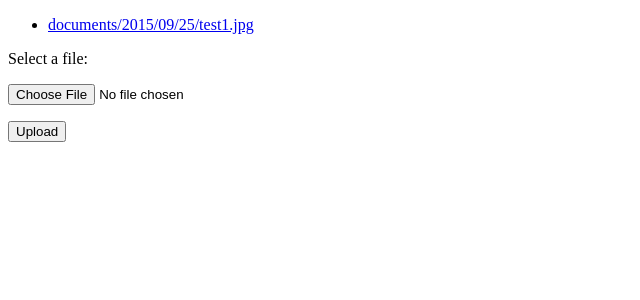
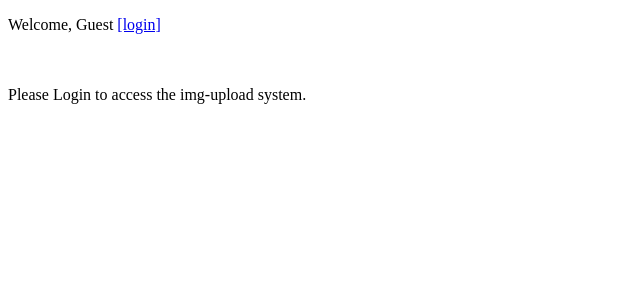
Before and after one commit to nicholasluimy/img-upload, a Django app: page /imgUpload/list/ in a window 1280 px wide. Shown: the top 300 px of the page, without its empty margins (0-640 px from the left). Run offline with Django 3.2, Linux system fonts and the light colour scheme; data comes from the database, SQL or seed files in the repository; both versions use the stored data as it was after the commit.

Commit message:
uploads only allowed if logged in

```diff
--- a/img_upload/imgUpload/templates/list.html
+++ b/img_upload/imgUpload/templates/list.html
@@ -7,7 +7,15 @@
 
 	<body>
 		<!-- List of uploaded documents -->
-		{% if documents %}
+
+        {% if user.is_authenticated %}
+    <p>
+    Welcome, {{ user.username }}
+    <a href="{% url 'accounts:password_change' %}">[Change Password]</a>
+    <a href="{% url 'accounts:logout' %}">[logout]</a>
+    </p>
+
+            {% if documents %}
 			<ul>
 			{% for document in documents %}
 				<li><a href="{{ document.docfile.url }}">{{ document.docfile.name }}</a></li>
@@ -29,6 +37,24 @@
 			<p><input type="submit" value="Upload" /></p>
 		</form>
 
+
+
+
+
+
+{% else %}
+    <p>Welcome, Guest <a href="{% url 'accounts:login' %}">[login]</a></p>
+
+            <br><br>
+
+            Please Login to access the img-upload system.
+{% endif %}
+
+
+
+
+
+
 	</body>
 
 </html>
```
Also changed, not shown: db.sqlite3, media/documents/2015/09/25/test1.jpg (added).
